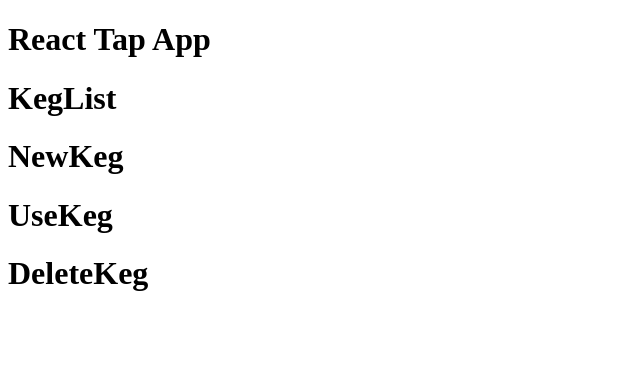
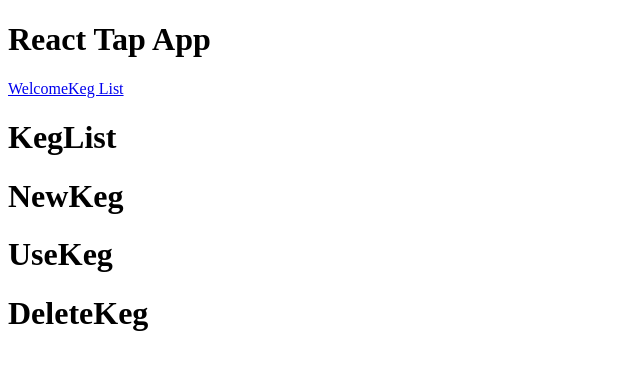
Before and after one commit to ckjpdx/react-tap-app, a React app: page /#/keglist in a window 1280 px wide. Shown: the top 370 px of the page, without its empty margins (0-640 px from the left). Built offline with nearby package versions, Linux system fonts and the light colour scheme.

Commit message:
add NavHeader for links

```diff
--- a/src/components/App.jsx
+++ b/src/components/App.jsx
@@ -1,13 +1,15 @@
-import React from 'react'; // always import core React library
+import React from 'react';
 import { Switch, Route } from 'react-router-dom';
 import Error404 from './Error404';
 import Welcome from './Welcome';
 import KegList from './KegList';
+import NavHeader from './NavHeader';
 
 function App(){
   return (
     <div>
       <h1>React Tap App</h1>
+      <NavHeader/>
       <Switch>
         <Route exact path='/' component={Welcome} />
         <Route path='/keglist' component={KegList} />
--- a/src/components/DeleteKeg.jsx
+++ b/src/components/DeleteKeg.jsx
@@ -1,4 +1,4 @@
-import React from 'react'; // always import core React library
+import React from 'react';
 
 function DeleteKeg(){
   return (
--- a/src/components/KegList.jsx
+++ b/src/components/KegList.jsx
@@ -1,4 +1,4 @@
-import React from 'react'; // always import core React library
+import React from 'react';
 import NewKeg from './NewKeg';
 import UseKeg from './UseKeg';
 import DeleteKeg from './DeleteKeg';
--- /dev/null
+++ b/src/components/NavHeader.jsx
@@ -0,0 +1,15 @@
+import React from 'react';
+import { Link } from 'react-router-dom';
+
+function NavHeader(){
+  return (
+    <div>
+      <nav>
+        <Link to='/'>Welcome</Link>
+        <Link to='/keglist'>Keg List</Link>
+      </nav>
+    </div>
+  );
+}
+
+export default NavHeader;
--- a/src/components/NewKeg.jsx
+++ b/src/components/NewKeg.jsx
@@ -1,4 +1,4 @@
-import React from 'react'; // always import core React library
+import React from 'react';
 
 function NewKeg(){
   return (
--- a/src/components/UseKeg.jsx
+++ b/src/components/UseKeg.jsx
@@ -1,4 +1,4 @@
-import React from 'react'; // always import core React library
+import React from 'react';
 
 function UseKeg(){
   return (
--- a/src/components/Welcome.jsx
+++ b/src/components/Welcome.jsx
@@ -1,4 +1,4 @@
-import React from 'react'; // always import core React library
+import React from 'react';
 
 function Welcome(){
   return (
```
